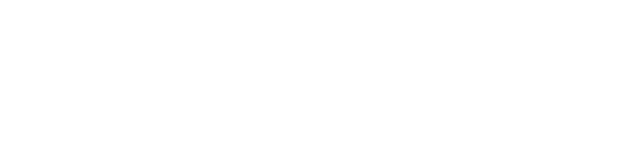
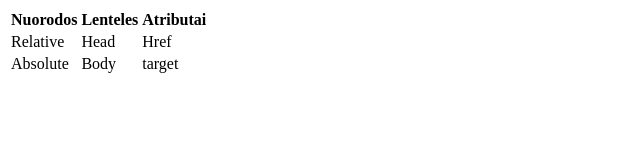
Before and after one commit to aliceasa/kursai, a plain HTML site: page namudarbai/lenteles/index.html in a window 1280 px wide. Shown: the whole page, without its empty margins (0-640 px from the left). Drawn offline with Linux system fonts and the light colour scheme.

Commit message:
lenteles

```diff
--- a/namudarbai/lenteles/index.html
+++ b/namudarbai/lenteles/index.html
@@ -10,26 +10,21 @@
     <table>
       <thead>
         <tr>
-          <th></th>
-          <th></th>
-          <th></th>
+          <th>Nuorodos</th>
+          <th>Lenteles</th>
+          <th>Atributai</th>
         </tr>
       </thead>
       <tbody>
         <tr>
-          <td></td>
-          <td></td>
-          <td></td>
+          <td>Relative</td>
+          <td>Head</td>
+          <td>Href</td>
         </tr>
         <tr>
-          <td></td>
-          <td></td>
-          <td></td>
-        </tr>
-        <tr>
-          <td></td>
-          <td></td>
-          <td></td>
+          <td>Absolute</td>
+          <td>Body</td>
+          <td>target</td>
         </tr>
       </tbody>
     </table>
```
Also changed, not shown: 1 other file.
